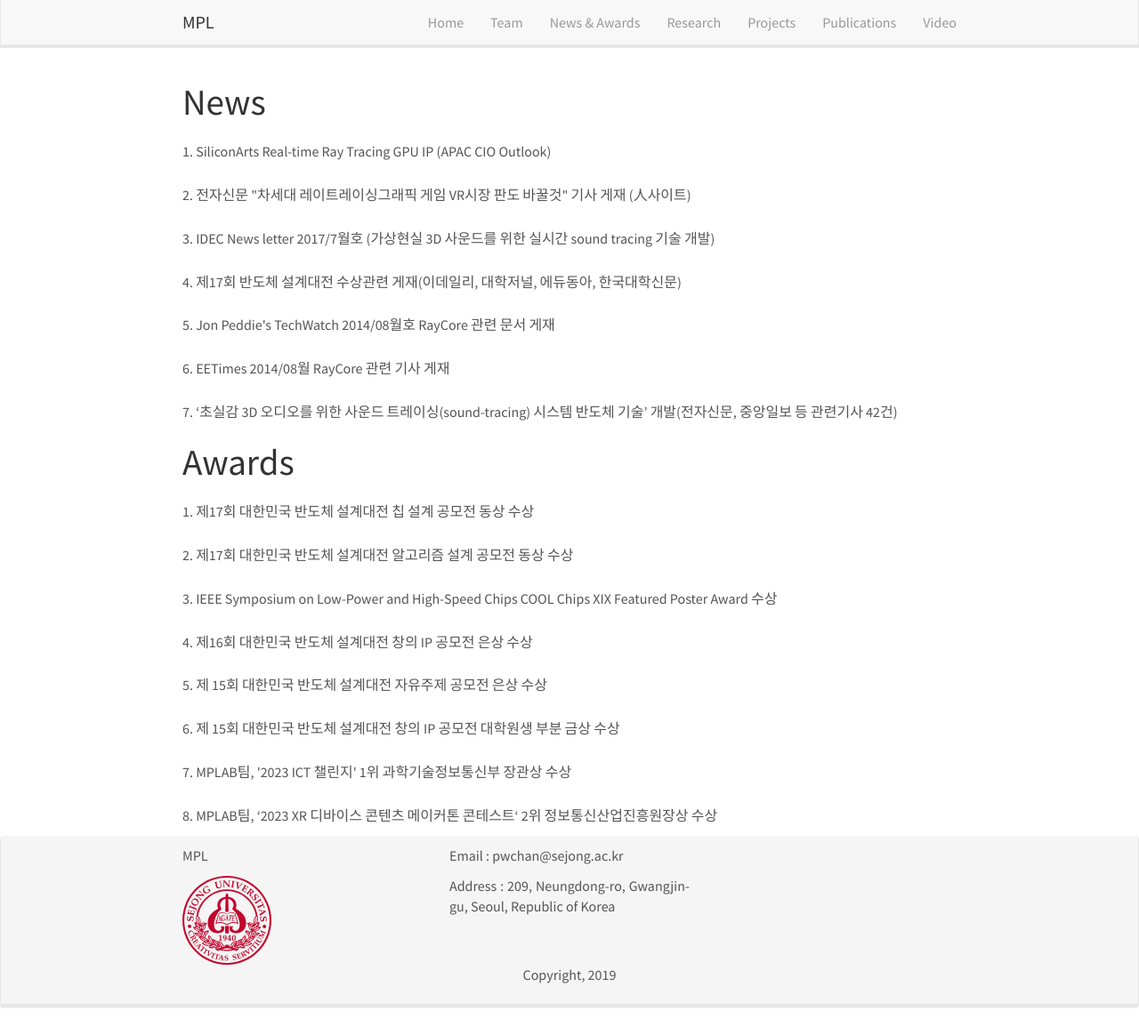
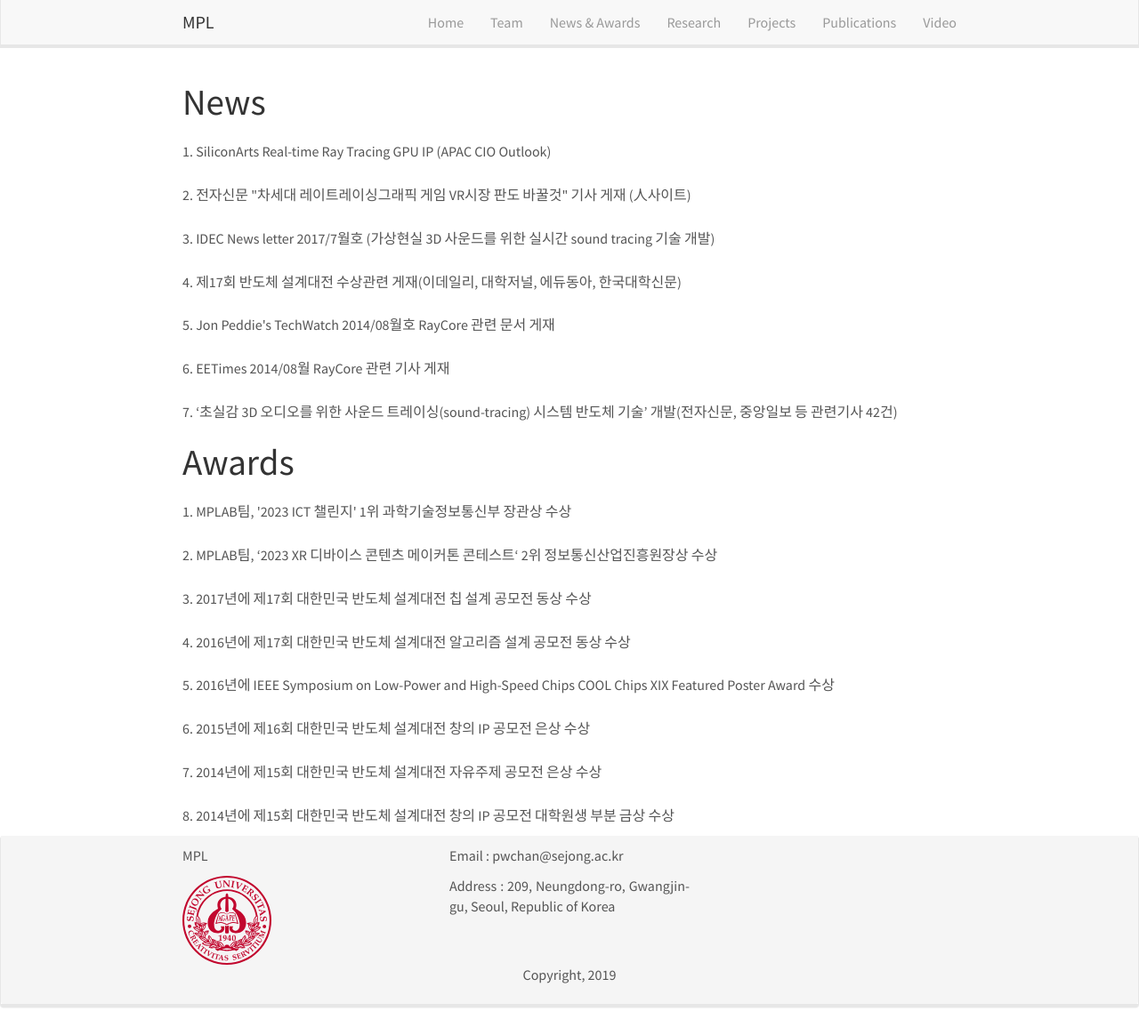
Before and after one commit to MPLRayman/webtest2, a Jekyll site: the page built from _pages/news.html, in a window 1280 px wide and 1155 px high. Shown: the whole window at 89% size. Built offline with Jekyll 4.4.1, drawn with Linux system fonts in a browser that asks for light colours; nearby versions of some CDN libraries.

Commit message:
update awards year
test

```diff
--- a/_data/awards.yml
+++ b/_data/awards.yml
@@ -1,8 +1,8 @@
-- content: 1. 제17회 대한민국 반도체 설계대전 칩 설계 공모전 동상 수상
-- content: 2. 제17회 대한민국 반도체 설계대전 알고리즘 설계 공모전 동상 수상
-- content: 3. IEEE Symposium on Low-Power and High-Speed Chips COOL Chips XIX Featured Poster Award 수상
-- content: 4. 제16회 대한민국 반도체 설계대전 창의 IP 공모전 은상 수상
-- content: 5. 제 15회 대한민국 반도체 설계대전 자유주제 공모전 은상 수상
-- content: 6. 제 15회 대한민국 반도체 설계대전 창의 IP 공모전 대학원생 부분 금상 수상
-- content: 7. MPLAB팀, '2023 ICT 챌린지' 1위 과학기술정보통신부 장관상 수상
-- content: 8. MPLAB팀, ‘2023 XR 디바이스 콘텐츠 메이커톤 콘테스트‘ 2위 정보통신산업진흥원장상 수상
+- content: 1. MPLAB팀, '2023 ICT 챌린지' 1위 과학기술정보통신부 장관상 수상
+- content: 2. MPLAB팀, ‘2023 XR 디바이스 콘텐츠 메이커톤 콘테스트‘ 2위 정보통신산업진흥원장상 수상
+- content: 3. 2017년에 제17회 대한민국 반도체 설계대전 칩 설계 공모전 동상 수상
+- content: 4. 2016년에 제17회 대한민국 반도체 설계대전 알고리즘 설계 공모전 동상 수상
+- content: 5. 2016년에 IEEE Symposium on Low-Power and High-Speed Chips COOL Chips XIX Featured Poster Award 수상
+- content: 6. 2015년에 제16회 대한민국 반도체 설계대전 창의 IP 공모전 은상 수상
+- content: 7. 2014년에 제15회 대한민국 반도체 설계대전 자유주제 공모전 은상 수상
+- content: 8. 2014년에 제15회 대한민국 반도체 설계대전 창의 IP 공모전 대학원생 부분 금상 수상
```
